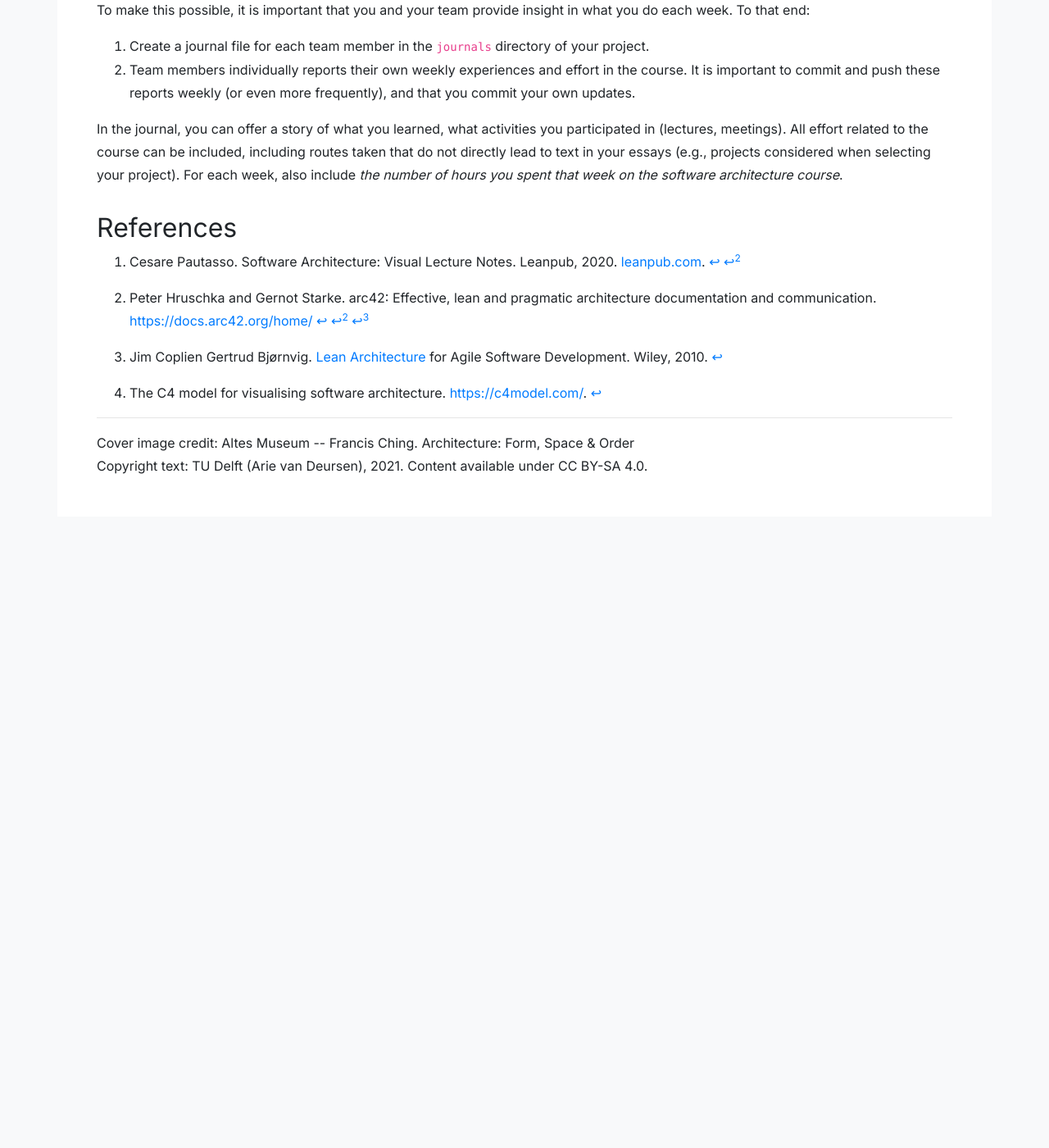
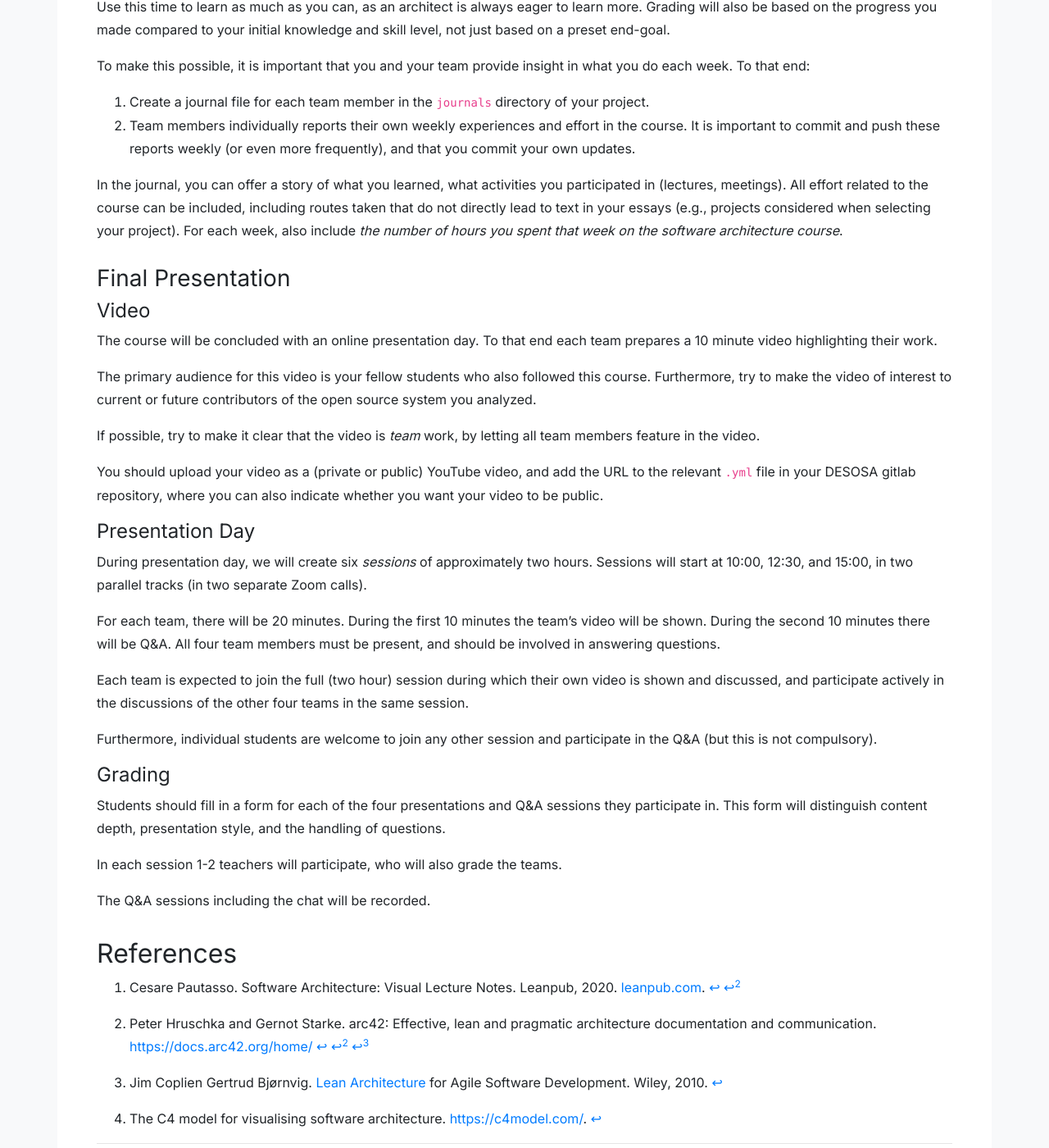
Before and after one commit to SERG-Delft/delftswa, a Jekyll site: the page built from 2021/assignment.md, in a window 1280 px wide and 1400 px high, scrolled down 8995 px. Shown: the whole window at 82% size. Built offline with Jekyll 4.4.1, drawn with Linux system fonts in a browser that asks for light colours; before the commit the page ends 9625 px from its top, so only the background shows below that; some of the changed text lies outside the part shown.

Commit message:
Add details for presentation

```diff
--- a/2021/assignment.md
+++ b/2021/assignment.md
@@ -373,6 +371,48 @@ All effort related to the course can be included, including routes taken that do
 For each week, also include _the number of hours you spent that week on the software architecture course_.
 
 
+<a id="videos"></a>
+
+### Final Presentation
+
+#### Video
+
+The course will be concluded with an online presentation day. To that end each team prepares a 10 minute video highlighting their work.
+
+The primary audience for this video is your fellow students who also followed this course.
+Furthermore, try to make the video of interest to current or future contributors of the open source system you analyzed.
+
+If possible, try to make it clear that the video is _team_ work, by letting all team members feature in the video.
+
+You should upload your video as a (private or public) YouTube video, and add the URL to the relevant `.yml` file in your DESOSA gitlab repository,
+where you can also indicate whether you want your video to be public.
+
+
+#### Presentation Day
+
+During presentation day, we will create six _sessions_ of approximately two hours.
+Sessions will start at 10:00, 12:30, and 15:00, in two parallel tracks (in two separate Zoom calls).
+
+For each team, there will be 20 minutes. During the first 10 minutes the team's video will be shown.
+During the second 10 minutes there will be Q&A. All four team members must be present, and should be involved in answering questions.
+
+Each team is expected to join the full (two hour) session during which their own video is shown and discussed,
+and participate actively in the discussions of the other four teams in the same session.
+
+Furthermore, individual students are welcome to join any other session and participate in the Q&A (but this is not compulsory).
+
+
+#### Grading
+
+Students should fill in a form for each of the four presentations and Q&A sessions they participate in.
+This form will distinguish content depth, presentation style, and the handling of questions.
+
+In each session 1-2 teachers will participate, who will also grade the teams.
+
+The Q&A sessions including the chat will be recorded.
+
+
+
 ## References
 
 [lsa]: http://www.leansoftwarearchitecture.com/
--- a/_data/navigation.yml
+++ b/_data/navigation.yml
@@ -27,6 +27,8 @@
       url: /2021/assignment.html#contributions
     - title: Journals
       url: /2021/assignment.html#journals
+    - title: Videos
+      url: /2021/assignment.html#videos
 - title: Grading
   url: /2021/#grading
 
```
Also changed, not shown: other parts of 2021/assignment.md (+0 -2 lines).
